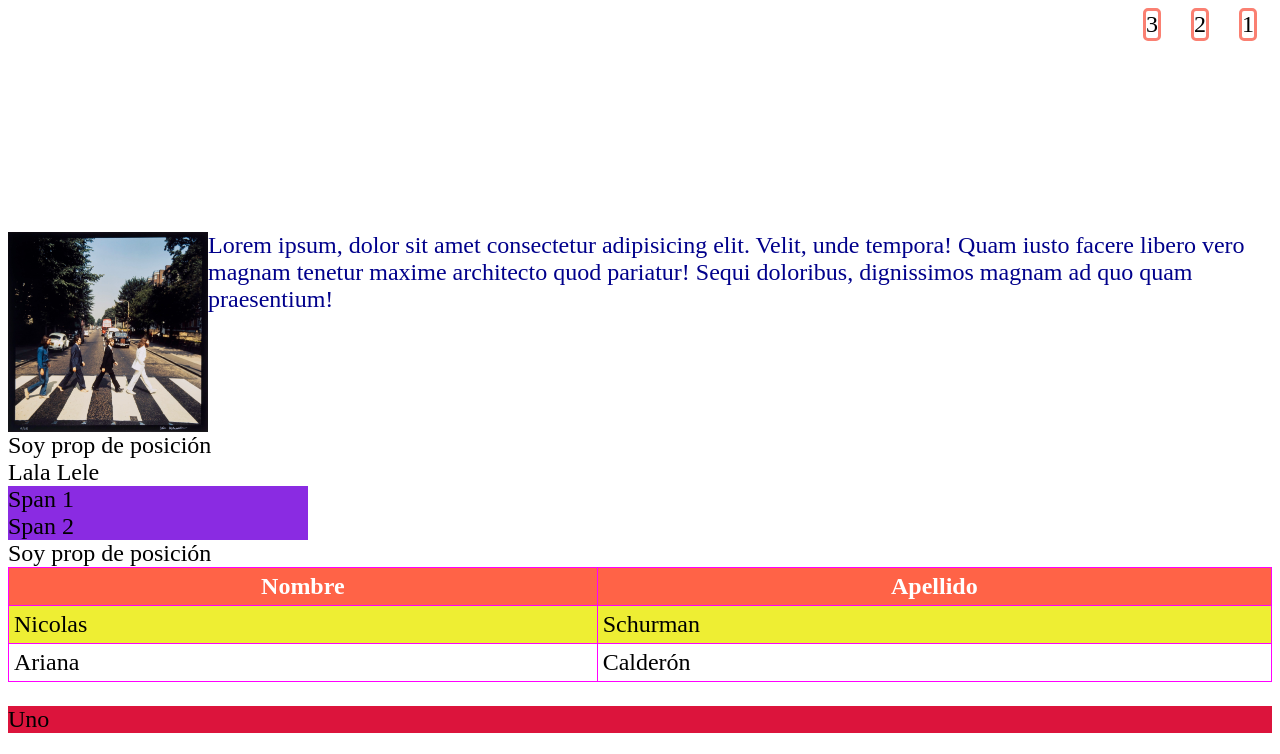
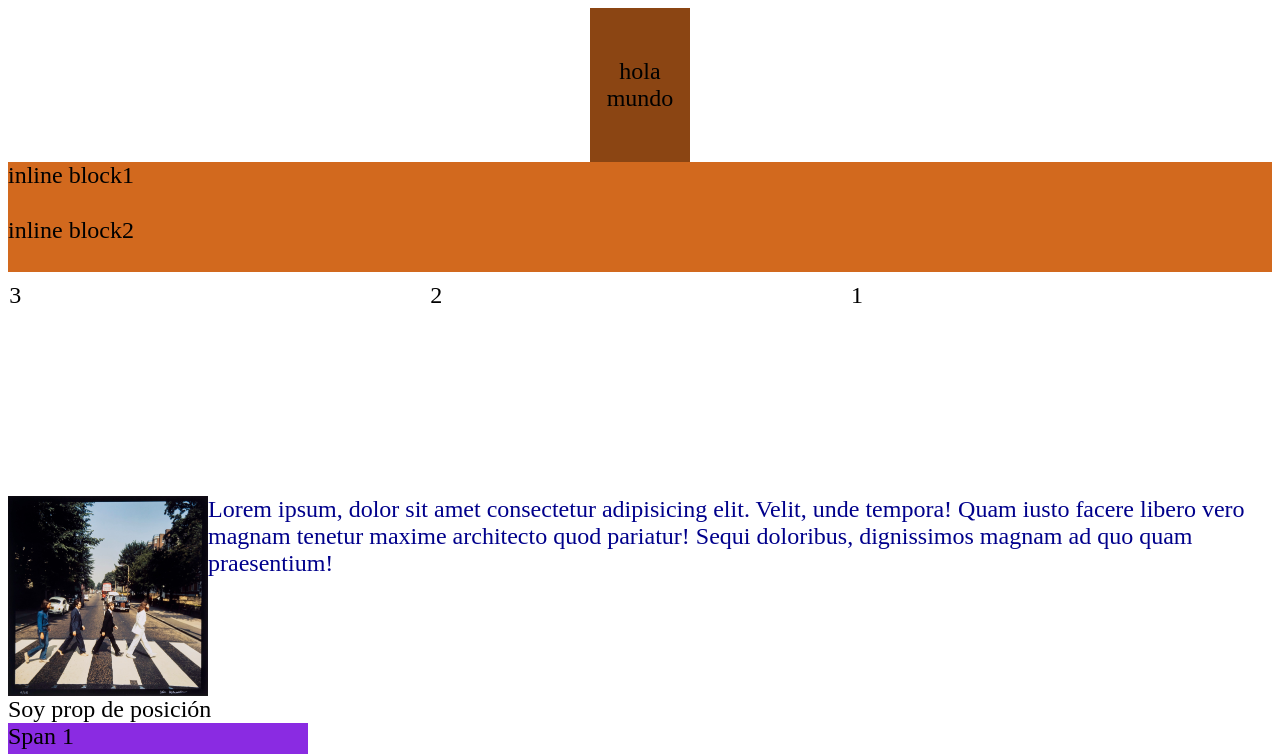
Before and after one commit to DevArianaycs/WebCss, a plain HTML site: page index.html in a window 1280 px wide. Shown: the top 754 px of the page. Drawn offline with Linux system fonts and the light colour scheme.

Commit message:
ultimo commit

```diff
--- a/index.html
+++ b/index.html
@@ -8,18 +8,22 @@
     <link href="https://fonts.googleapis.com/css2?family=Instrument+Serif&display=swap" rel="stylesheet">
 </head>
 <body>
+    <section class="centrar">
+    hola mundo
+    </section>
+    <div class="inline-block">inline block1</div> <!--El div ocupa  todo el ancho-->
+    <div class="inline-block">inline block2</div>
     <div class="container">
-        <article class="card right">1</article>
-        <article class="card right">2</article>
-        <article class="card right">3</article>
+        <article class="column right">1</article>
+        <article class="column right">2</article>
+        <article class="column right">3</article>
     </div>
     <div class="container">
         <img src="AbbeyRoad.jpg" class="left"/>
         <p>Lorem ipsum, dolor sit amet consectetur adipisicing elit. Velit, unde tempora! Quam iusto facere libero vero magnam tenetur maxime architecto quod pariatur! Sequi doloribus, dignissimos magnam ad quo quam praesentium!</p>
     </div>
     <article id="position">Soy prop de posición</article>
-    <div class="inline">Lala</div> <!--El div ocupa  todo el ancho-->
-    <div class="inline">Lele</div>
+
     <span>Span 1</span> <!--Contrario al div-->
     <span>Span 2</span>
     <article id="position">Soy prop de posición</article>
--- a/style.css
+++ b/style.css
@@ -159,8 +159,21 @@ span{
 .container{
     height: 200px;
 }
-.card{
-    border:solid salmon;
-    border-radius: 5px;
-    margin: 0 15px; /*0(horizontal) 15(vertical)*/
+.column{
+
+    margin: 0 ; /*0(horizontal) 15(vertical)*/
+    padding: 10px 0px;
+    width: 33.3%;
 }
+.inline-block{
+    display: inline-; /*cuando son solo inline no se les puede asignar la propiedad de width ni a de height, la de inline-block sí se usa por ejemplo en los menús de navegación*/
+    height: 55px;
+    background-color: chocolate;
+}
+.centrar{
+    width: 100px;
+    margin: 0 auto; /*0 para que no se centre verticalmente y auto es para que se centre horizontalmente*/
+    background-color: saddlebrown;
+    text-align: center;
+    padding: 50px 0;
+}
```
